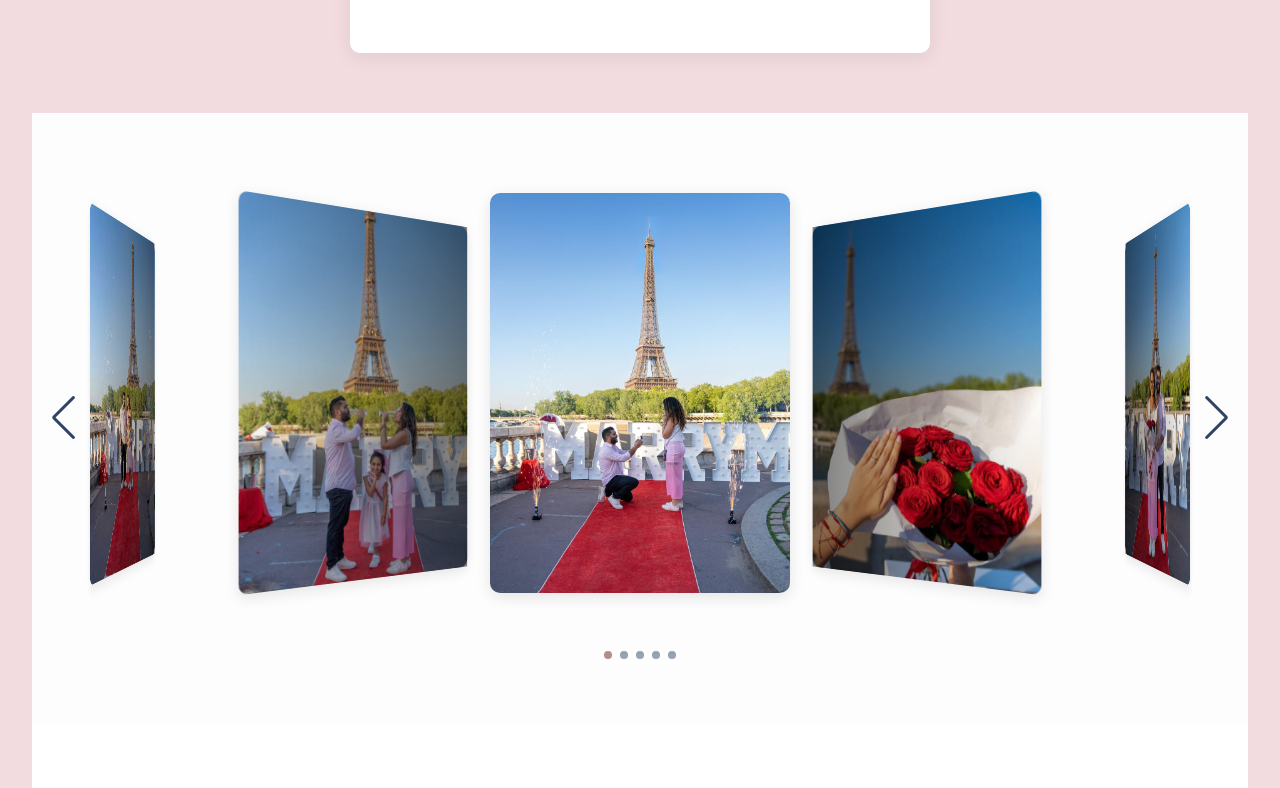
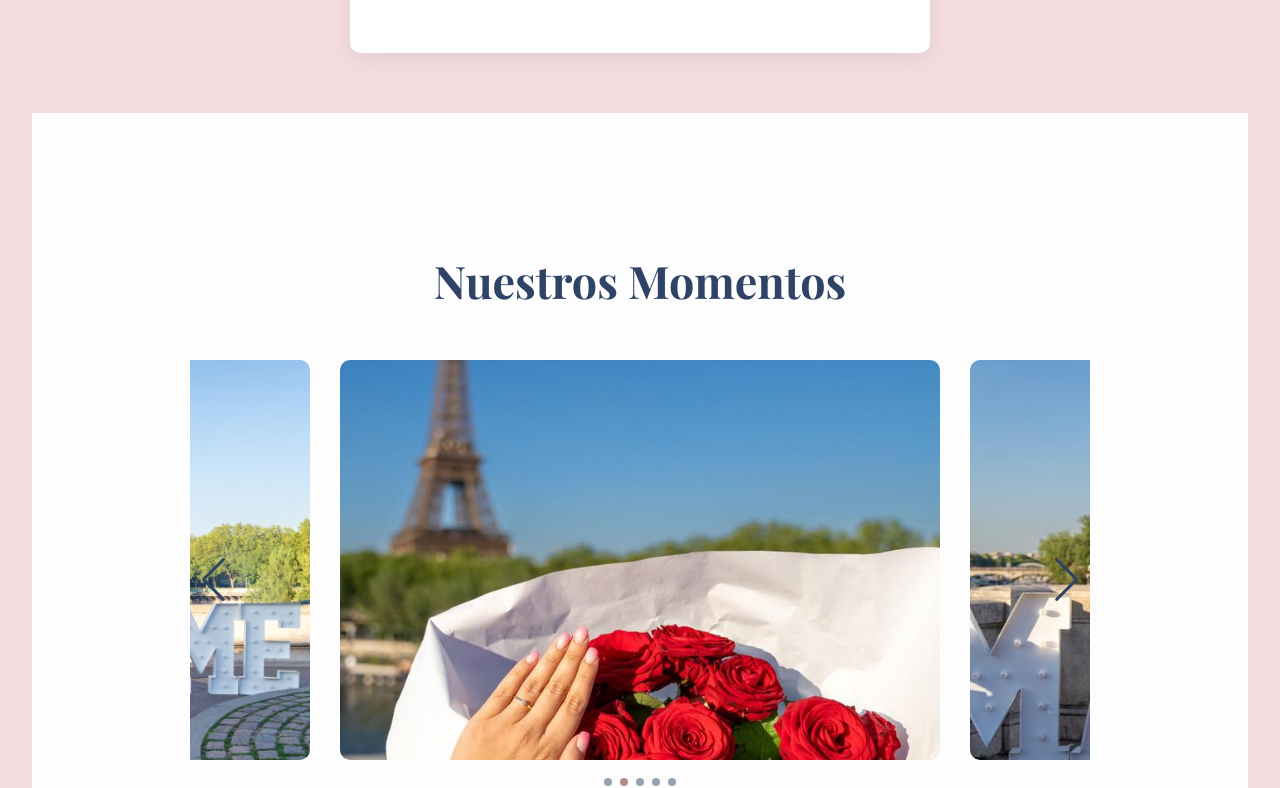
Before and after one commit to VicxNF/Boda-Andrea-Yorguis, a React (Vite) app: page / in a window 1280 px wide. Shown: the part 1412-2200 px from the top of the page. Built offline with nearby package versions, Linux system fonts and the light colour scheme; a web font is replaced by a local one.

Commit message:
Carrusel de fotos solucionado

```diff
--- a/package.json
+++ b/package.json
@@ -12,7 +12,8 @@
   "dependencies": {
     "react": "^19.1.1",
     "react-dom": "^19.1.1",
-    "swiper": "^11.2.10"
+    "swiper": "^11.2.10",
+    "yet-another-react-lightbox": "^3.25.0"
   },
   "devDependencies": {
     "@eslint/js": "^9.33.0",
--- a/src/components/Galeria.jsx
+++ b/src/components/Galeria.jsx
@@ -1,13 +1,11 @@
-import React from 'react';
-
+import React, { useState } from 'react';
 import { Swiper, SwiperSlide } from 'swiper/react';
-import { EffectCoverflow, Pagination, Navigation } from 'swiper/modules';
-
+import { Pagination, Navigation, Autoplay } from 'swiper/modules';
 import 'swiper/css';
-import 'swiper/css/effect-coverflow';
 import 'swiper/css/pagination';
 import 'swiper/css/navigation';
-
+import Lightbox from "yet-another-react-lightbox";
+import "yet-another-react-lightbox/styles.css";
 import styles from './Galeria.module.css';
 
 import foto1 from '../assets/galeria/foto1.jpg';
@@ -18,49 +16,51 @@ import foto5 from '../assets/galeria/foto5.jpg';
 
 const imagenes = [foto1, foto2, foto3, foto4, foto5];
 
+const slides = imagenes.map(src => ({ src }));
+
 const Galeria = () => {
+  const [isOpen, setIsOpen] = useState(false);
+  const [imageIndex, setImageIndex] = useState(0);
+
   return (
+    <>
       <div className={styles.galeriaContainer}>
+        <div className="container">
+          <h2 className={styles.titulo}>Nuestros Momentos</h2>
           <Swiper
-        effect={'coverflow'}
-        grabCursor={true}
+            modules={[Pagination, Navigation, Autoplay]}
+            loop={true}
             centeredSlides={true}
-        loop={true}
             slidesPerView={'auto'}
-        loopedSlides={5}
-        coverflowEffect={{
-          rotate: 50,
-          stretch: 0,
-          depth: 100,
-          modifier: 1,
-          slideShadows: true,
-        }}
-        pagination={{ el: '.swiper-pagination', clickable: true }}
-        navigation={{
-          nextEl: '.swiper-button-next',
-          prevEl: '.swiper-button-prev',
-          clickable: true,
-        }}
-        modules={[EffectCoverflow, Pagination, Navigation]}
+            spaceBetween={30}
+            pagination={{ clickable: true }}
+            navigation={true}
+            autoplay={{ delay: 3000, disableOnInteraction: false }}
             className={styles.swiperContainer}
-        onAfterInit={(swiper) => {
-            swiper.update();
-            swiper.slideToLoop(0, 0); // Mueve al slide inicial sin animación
+          >
+            {imagenes.map((imagen, index) => (
+              <SwiperSlide
+                key={index}
+                className={styles.swiperSlide}
+                onClick={() => {
+                  setImageIndex(index);
+                  setIsOpen(true);
                 }}
               >
-        {imagenes.map((imagen, index) => (
-          <SwiperSlide key={index} className={styles.swiperSlide}>
-            <img src={imagen} alt={`Recuerdo ${index + 1}`} />
+                <img src={imagen} alt={`Recuerdo de la pareja ${index + 1}`} />
               </SwiperSlide>
             ))}
-
-        <div className="slider-controler">
-          <div className="swiper-button-prev slider-arrow"></div>
-          <div className="swiper-button-next slider-arrow"></div>
-          <div className="swiper-pagination"></div>
-        </div>
           </Swiper>
         </div>
+      </div>
+
+      <Lightbox
+        open={isOpen}
+        close={() => setIsOpen(false)}
+        slides={slides}
+        index={imageIndex}
+      />
+    </>
   );
 };
 
--- a/src/components/Galeria.module.css
+++ b/src/components/Galeria.module.css
@@ -1,20 +1,30 @@
 .galeriaContainer {
-    padding: 50px 0;
+    padding: 60px 0;
     background-color: #fdfdfd;
-    position: relative;
+  }
+
+  .titulo {
+    font-family: 'Playfair Display', serif;
+    color: var(--primary-color);
+    font-size: 2.8rem;
+    text-align: center;
+    margin-bottom: 50px;
   }
 
   .swiperContainer {
-    max-width: 1200px;
-    height: 450px;
-    padding: 30px 0;
+    width: 100%;
+    padding-bottom: 40px !important;
   }
 
   .swiperSlide {
-    width: 300px;
+    width: 80%;
+    max-width: 600px;
     height: 400px;
-    transform: translateZ(0);
-    backface-visibility: hidden;
+    cursor: pointer;
+  }
+
+  .swiperSlide.swiper-slide-active {
+    opacity: 1;
   }
 
   .swiperSlide img {
@@ -23,7 +33,6 @@
     height: 100%;
     object-fit: cover;
     border-radius: 10px;
-    box-shadow: 0 4px 15px rgba(0, 0, 0, 0.1);
   }
 
   :global(.swiper-button-next),
```
Also changed, not shown: 1 other file (tests, documents, lock files or other folders). Lines whose indentation alone changed are shown as unchanged.
